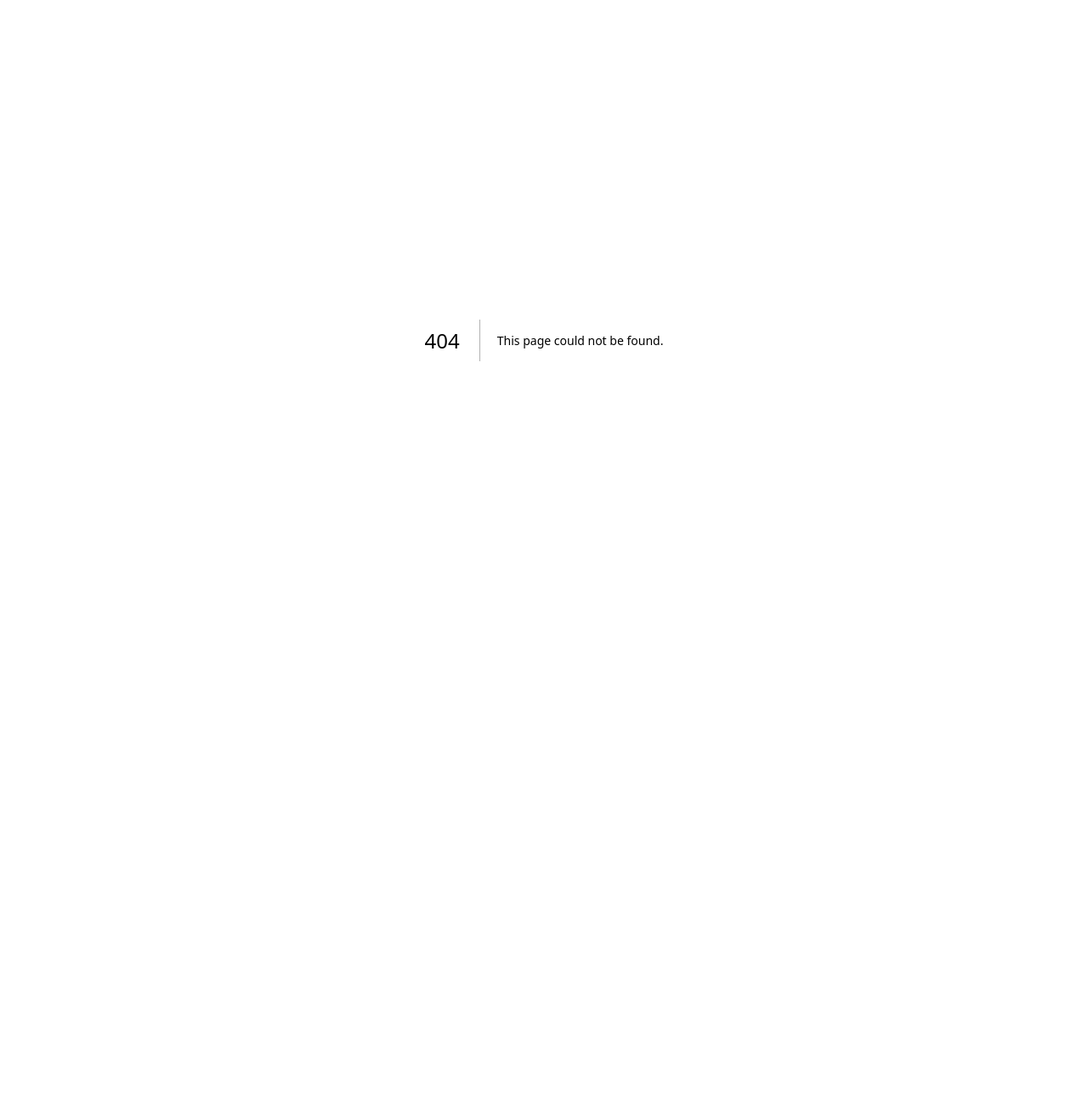
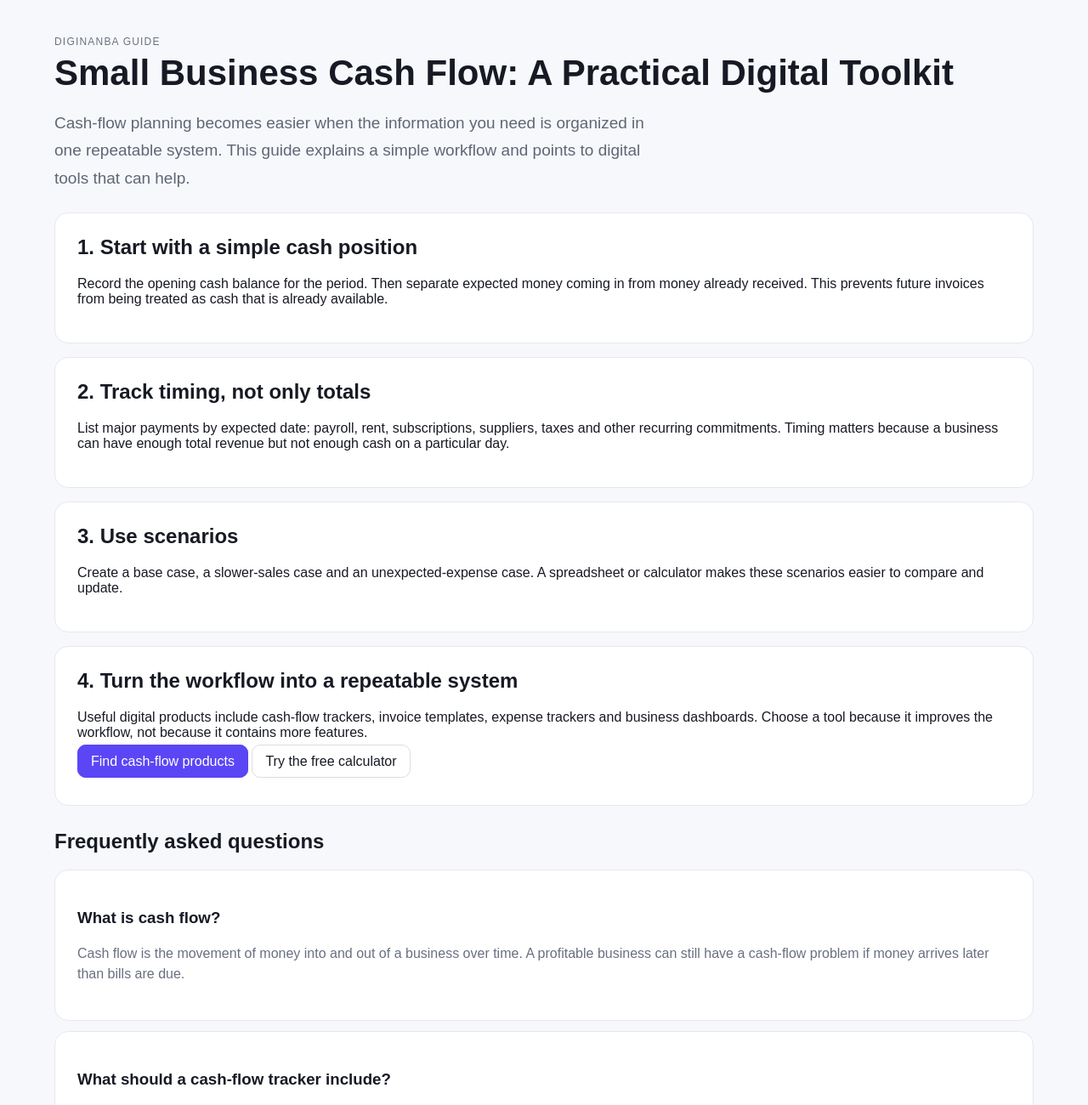
Before and after one commit to agnengineeringselectricals-crypto/diginanba, a Next.js app: page /guides/small-business-cash-flow in a window 1280 px wide. Before the commit this address had no page. Shown: the top 1300 px of the page at 85% size. Before the commit the page ends 800 px from the top, so only its background shows below. Built offline with nearby package versions, Linux system fonts and the light colour scheme.

Commit message:
Add practical cash-flow guide

```diff
--- /dev/null
+++ b/app/guides/small-business-cash-flow/page.tsx
@@ -0,0 +1,27 @@
+import Link from 'next/link';
+
+export const metadata = {
+  title: 'Small Business Cash Flow: A Practical Digital Toolkit',
+  description: 'A practical guide to tracking income, expenses, timing and cash reserves for a small business.',
+  alternates: { canonical: '/guides/small-business-cash-flow' },
+};
+
+export default function CashFlowGuide() {
+  const faq = [
+    ['What is cash flow?', 'Cash flow is the movement of money into and out of a business over time. A profitable business can still have a cash-flow problem if money arrives later than bills are due.'],
+    ['What should a cash-flow tracker include?', 'At minimum, track opening cash, expected income, actual income, recurring costs, variable costs, taxes or reserves, and closing cash.'],
+    ['How often should I update it?', 'Weekly updates are useful for active small businesses, with a monthly review for longer-term planning.'],
+  ];
+  return (
+    <main className="wrap catalog-page">
+      <div className="eyebrow">DigiNanba Guide</div>
+      <h1>Small Business Cash Flow: A Practical Digital Toolkit</h1>
+      <p className="lead">Cash-flow planning becomes easier when the information you need is organized in one repeatable system. This guide explains a simple workflow and points to digital tools that can help.</p>
+      <section className="panel" style={{marginTop:24}}><h2>1. Start with a simple cash position</h2><p>Record the opening cash balance for the period. Then separate expected money coming in from money already received. This prevents future invoices from being treated as cash that is already available.</p></section>
+      <section className="panel" style={{marginTop:16}}><h2>2. Track timing, not only totals</h2><p>List major payments by expected date: payroll, rent, subscriptions, suppliers, taxes and other recurring commitments. Timing matters because a business can have enough total revenue but not enough cash on a particular day.</p></section>
+      <section className="panel" style={{marginTop:16}}><h2>3. Use scenarios</h2><p>Create a base case, a slower-sales case and an unexpected-expense case. A spreadsheet or calculator makes these scenarios easier to compare and update.</p></section>
+      <section className="panel" style={{marginTop:16}}><h2>4. Turn the workflow into a repeatable system</h2><p>Useful digital products include cash-flow trackers, invoice templates, expense trackers and business dashboards. Choose a tool because it improves the workflow, not because it contains more features.</p><p><Link className="btn primary" href="/explore?q=cashflow">Find cash-flow products</Link> <Link className="btn" href="/tools/cash-flow-calculator">Try the free calculator</Link></p></section>
+      <section style={{marginTop:28}}><h2>Frequently asked questions</h2>{faq.map(([q,a]) => <div className="panel" style={{marginTop:12}} key={q}><h3>{q}</h3><p className="muted">{a}</p></div>)}</section>
+    </main>
+  );
+}
```
